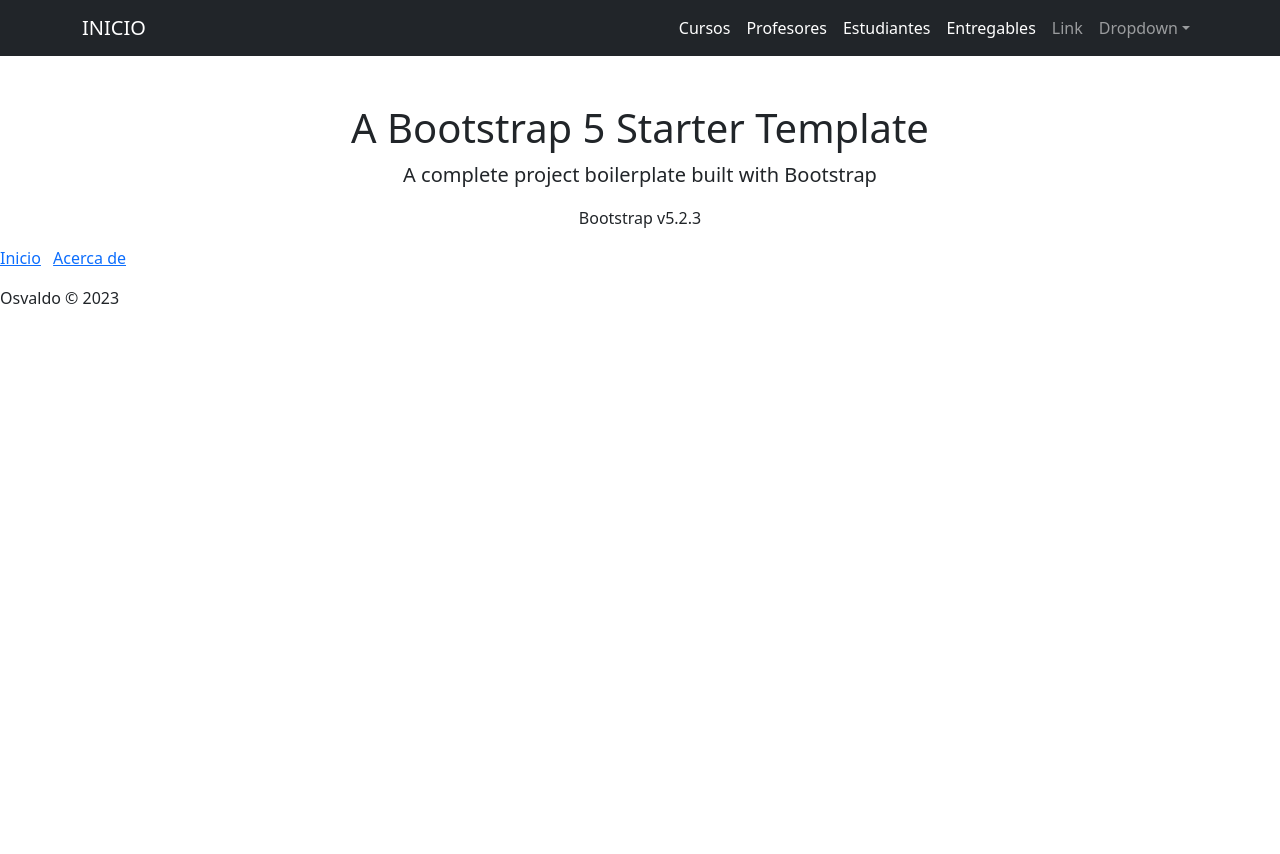
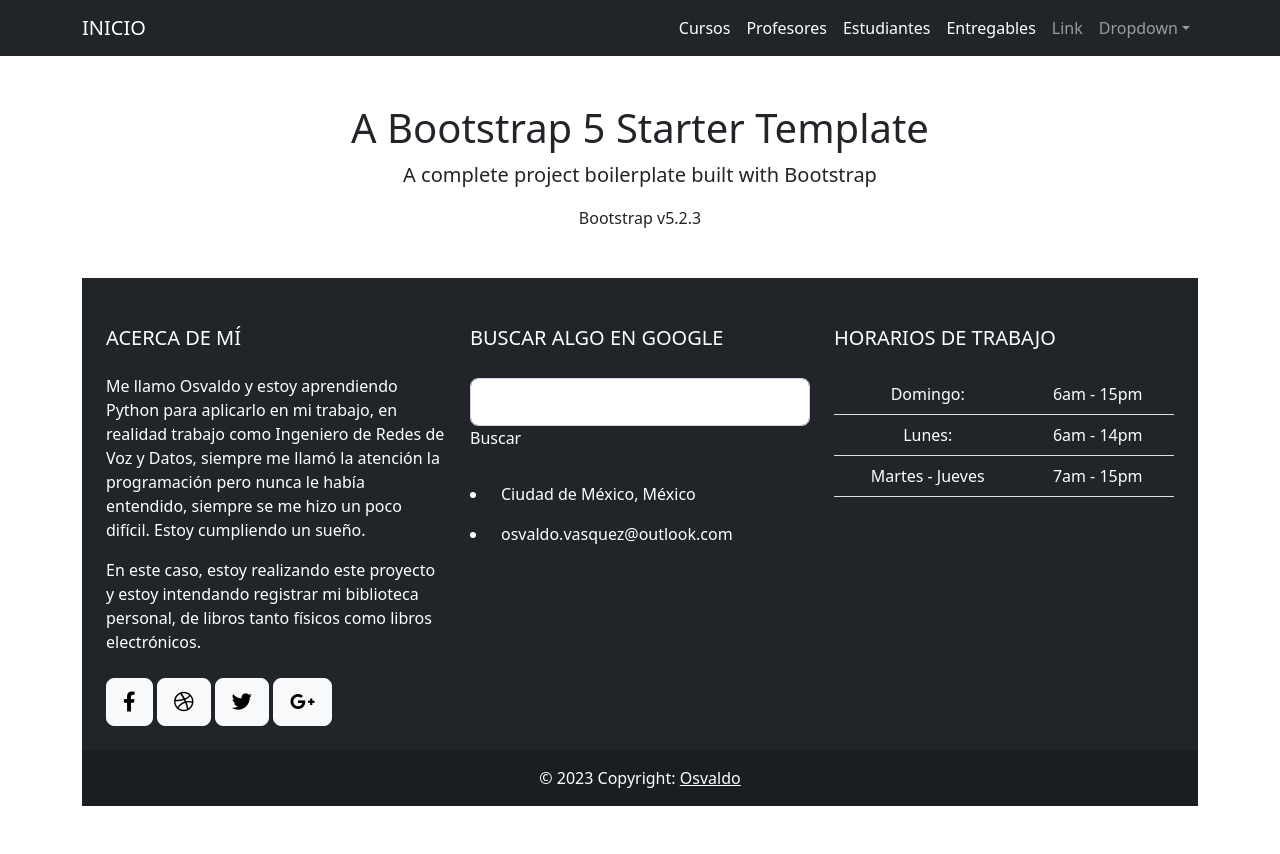
Before and after one commit to osvaldo-vasquez/clase-21, a Django app: page /proyecto1App/index/ in a window 1280 px wide. Before the commit the page ends 304 px from the top, so only its background shows below. Run offline with Django 4.2, Linux system fonts and the light colour scheme; some libraries are stand-ins or nearby versions.

Commit message:
testeando el html

```diff
--- a/proyecto1App/templates/proyecto1App/index.html
+++ b/proyecto1App/templates/proyecto1App/index.html
@@ -4,8 +4,18 @@
 
 <html lang="en">
     <head>
+        <meta charset="UTF-8" />
+        <meta name="viewport" content="width=device-width, initial-scale=1, shrink-to-fit=no" />
+        <meta http-equiv="x-ua-compatible" content="ie=edge" />
+        <!-- Font Awesome -->
+        <link rel="stylesheet" href="https://use.fontawesome.com/releases/v5.11.2/css/all.css" />
+        <!-- Google Fonts Roboto -->
+        <link rel="stylesheet" href="https://fonts.googleapis.com/css2?family=Roboto:wght@300;400;500;700&display=swap" />
+        <!-- MDB -->
+        <link rel="stylesheet" href="css/mdb.min.css" />
+        <!-- Custom styles -->
+        <link rel="stylesheet" href="css/style.css" />
         <meta charset="utf-8" />
-        <meta name="viewport" content="width=device-width, initial-scale=1, shrink-to-fit=no" />
         <meta name="description" content="" />
         <meta name="author" content="" />
         <title>Curso Python 2023</title>
@@ -54,15 +64,96 @@
         <script src="js/scripts.js"></script>
     </body>
     <body>
-        <div class="footer-basic">
-            <footer>
-                <div class="social"><a href="#"><i class="icon ion-social-instagram"></i></a><a href="#"><i class="icon ion-social-snapchat"></i></a><a href="#"><i class="icon ion-social-twitter"></i></a><a href="#"><i class="icon ion-social-facebook"></i></a></div>
-                <ul class="list-inline">
-                    <li class="list-inline-item"><a href="#">Inicio</a></li>
-                    <li class="list-inline-item"><a href="#">Acerca de </a></li>
-                </ul>
-                <p class="copyright">Osvaldo © 2023</p>
+        <div class="container my-5">
+
+            <footer class="text-white text-center text-lg-start bg-dark">
+              <!-- Grid container -->
+              <div class="container p-4">
+                <!--Grid row-->
+                <div class="row mt-4">
+                  <!--Grid column-->
+                  <div class="col-lg-4 col-md-12 mb-4 mb-md-0">
+                    <h5 class="text-uppercase mb-4">Acerca de mí</h5>
+
+                    <p>
+                      Me llamo Osvaldo y estoy aprendiendo Python para aplicarlo en mi trabajo, en realidad trabajo como Ingeniero de Redes de Voz y Datos,
+                      siempre me llamó la atención la programación pero nunca le había entendido, siempre se me hizo un poco difícil. Estoy cumpliendo un sueño.
+                    </p>
+
+                    <p>
+                      En este caso, estoy realizando este proyecto y estoy intendando registrar mi biblioteca personal,
+                      de libros tanto físicos como libros electrónicos.
+                    </p>
+
+                    <div class="mt-4">
+                      <!-- Facebook -->
+                      <a type="button" class="btn btn-floating btn-light btn-lg"><i class="fab fa-facebook-f"></i></a>
+                      <!-- Dribbble -->
+                      <a type="button" class="btn btn-floating btn-light btn-lg"><i class="fab fa-dribbble"></i></a>
+                      <!-- Twitter -->
+                      <a type="button" class="btn btn-floating btn-light btn-lg"><i class="fab fa-twitter"></i></a>
+                      <!-- Google + -->
+                      <a type="button" class="btn btn-floating btn-light btn-lg"><i class="fab fa-google-plus-g"></i></a>
+                      <!-- Linkedin -->
+                    </div>
+                  </div>
+                  <!--Grid column-->
+
+                  <!--Grid column-->
+                  <div class="col-lg-4 col-md-6 mb-4 mb-md-0">
+                    <h5 class="text-uppercase mb-4 pb-1">Buscar algo en Google</h5>
+
+                    <div class="form-outline form-white mb-4">
+                      <input type="text" id="formControlLg" class="form-control form-control-lg" />
+
+                    <div class="gcse-search"></div>
+                      <label class="form-label" for="formControlLg">Buscar</label>
+                    </div>
+                      <li class="mb-3">
+                        <span class="fa-li"><i class="fas fa-home"></i></span><span class="ms-2">Ciudad de México, México</span>
+                      </li>
+                      <li class="mb-3">
+                        <span class="fa-li"><i class="fas fa-envelope"></i></span><span class="ms-2">osvaldo.vasquez@outlook.com</span>
+                      </li>
+                    </ul>
+                  </div>
+                  <!--Grid column-->
+
+                  <!--Grid column-->
+                  <div class="col-lg-4 col-md-6 mb-4 mb-md-0">
+                    <h5 class="text-uppercase mb-4">Horarios de trabajo</h5>
+
+                    <table class="table text-center text-white">
+                      <tbody class="fw-normal">
+                        <tr>
+                          <td>Domingo:</td>
+                          <td>6am - 15pm</td>
+                        </tr>
+                        <tr>
+                          <td>Lunes:</td>
+                          <td>6am - 14pm</td>
+                        </tr>
+                        <tr>
+                          <td>Martes - Jueves</td>
+                          <td>7am - 15pm</td>
+                        </tr>
+                      </tbody>
+                    </table>
+                  </div>
+                  <!--Grid column-->
+                </div>
+                <!--Grid row-->
+              </div>
+              <!-- Grid container -->
+
+              <!-- Copyright -->
+              <div class="text-center p-3" style="background-color: rgba(0, 0, 0, 0.2);">
+                © 2023 Copyright:
+                <a class="text-white" href="http://127.0.0.1:8000/proyecto1App/index/#">Osvaldo</a>
+              </div>
+              <!-- Copyright -->
             </footer>
-        </div>
-    </body>
+
+          </div>
+          <!-- End of .container -->
 </html>
```
